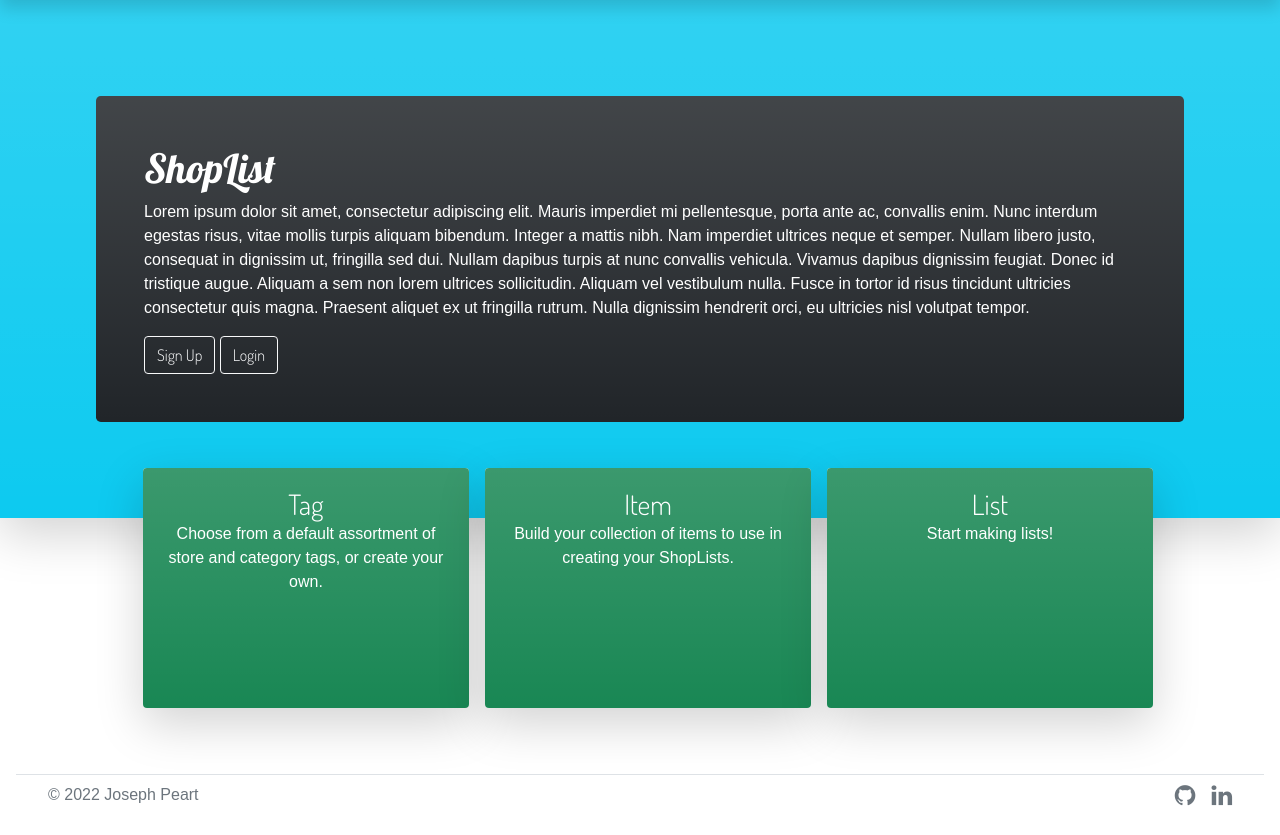
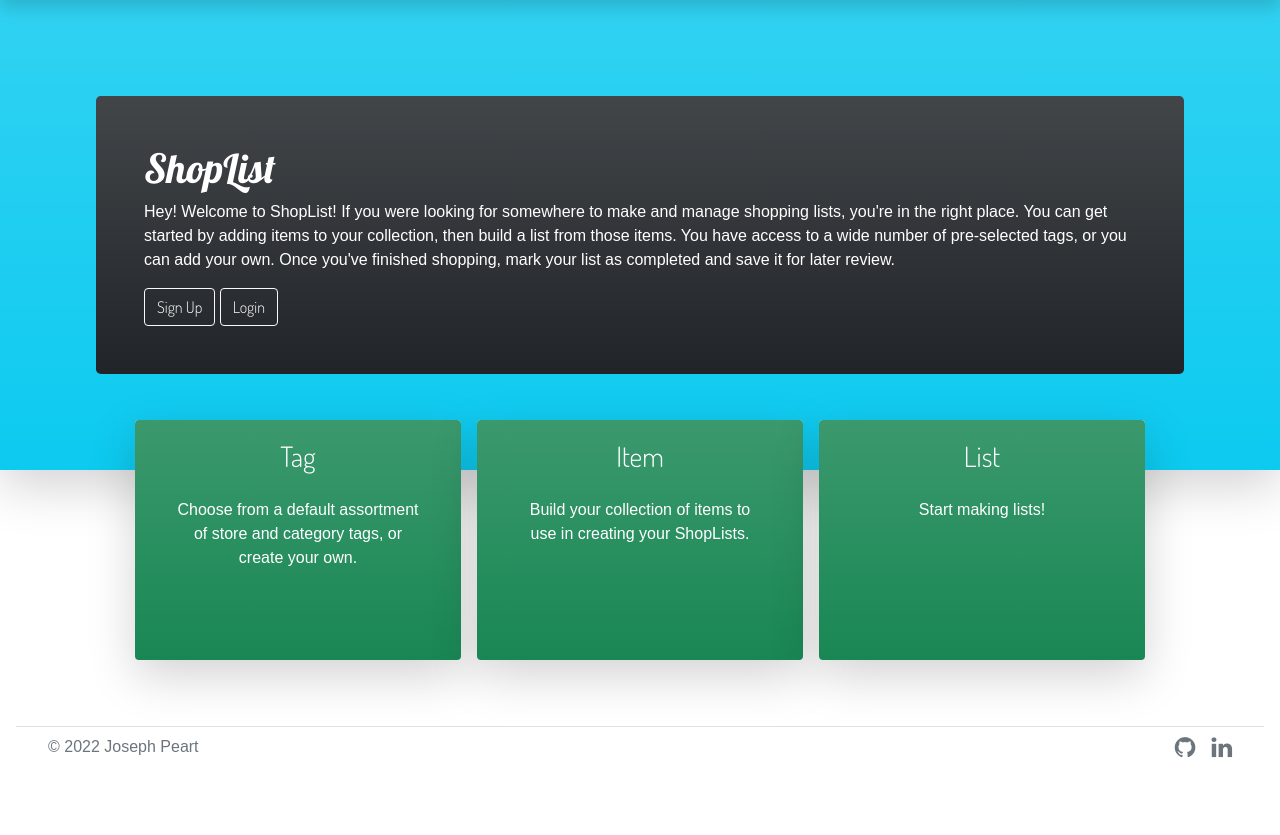
Before and after one commit to j-prt/shoplist-api, a Django app: page / in a window 1280 px wide. Shown: the part 62-897 px from the top of the page. After the commit the page ends 820 px from the top, so only its background shows below. Run offline with Django 3.2, Linux system fonts and the light colour scheme; parts of the project's set-up code (start-up, migrations or seed data) failed here and were passed over; some libraries are stand-ins or nearby versions; some web fonts are replaced.

Commit message:
Update index copy and add complete/incomplete to shoplist detail

```diff
--- a/app/frontend/templates/index.html
+++ b/app/frontend/templates/index.html
@@ -4,13 +4,11 @@
 <div class="p-5 bg-info bg-gradient shadow-lg">
   <div class="h-100 p-5 m-5 bg-dark bg-gradient text-white rounded-3">
     <h1 style="font-family: 'Lobster', cursive;">ShopList</h1>
-    <p>Lorem ipsum dolor sit amet, consectetur adipiscing elit. Mauris imperdiet mi pellentesque, porta ante ac,
-    convallis enim. Nunc interdum egestas risus, vitae mollis turpis aliquam bibendum. Integer a mattis nibh.
-    Nam imperdiet ultrices neque et semper. Nullam libero justo, consequat in dignissim ut, fringilla sed dui.
-    Nullam dapibus turpis at nunc convallis vehicula. Vivamus dapibus dignissim feugiat. Donec id tristique augue.
-    Aliquam a sem non lorem ultrices sollicitudin. Aliquam vel vestibulum nulla. Fusce in tortor id risus tincidunt
-    ultricies consectetur quis magna. Praesent aliquet ex ut fringilla rutrum. Nulla dignissim hendrerit orci, eu
-    ultricies nisl volutpat tempor.</p>
+    <p>Hey! Welcome to ShopList! If you were looking for somewhere to make and manage shopping lists,
+      you're in the right place. You can get started by adding items to your collection, then build
+      a list from those items. You have access to a wide number of pre-selected tags, or you can add
+      your own. Once you've finished shopping, mark your list as completed and save it for later review.
+    </p>
     <a href="{% url 'signup' %}" class="btn btn-outline-light">Sign Up</a>
     <a href="{% url 'login' %}" class="btn btn-outline-light">Login</a>
   </div>
@@ -18,22 +16,22 @@
 
 
 <div class="row justify-content-center" style="height: 15rem; position: relative; bottom: 50px;">
-  <div class="card col-md-4 px-0 mb-grid-gutter shadow-lg ms-3 border-0" style="max-width: 25%;">
+  <div class="card col-md-4 px-0 mb-grid-gutter shadow-lg border-0" style="max-width: 25%;">
     <div class="card-body bg-success bg-gradient rounded align-items-center text-white d-block text-center text-decoration-none">
       <h3 class="pt-1 mb-0">Tag</h3>
-      Choose from a default assortment of store and category tags, or create your own.
+      <p class="m-4">Choose from a default assortment of store and category tags, or create your own.</p>
     </div>
   </div>
   <div class="card col-md-4 px-0 mb-grid-gutter shadow-lg ms-3 border-0" style="max-width: 25%;">
     <div class="card-body bg-success bg-gradient rounded text-white d-block text-center text-decoration-none">
       <h3 class="pt-1 mb-0">Item</h3>
-      Build your collection of items to use in creating your ShopLists.
+      <p class="m-4">Build your collection of items to use in creating your ShopLists.</p>
     </div>
   </div>
   <div class="card col-md-4 px-0 mb-grid-gutter shadow-lg ms-3 border-0" style="max-width: 25%;">
     <div class="card-body bg-success bg-gradient rounded text-white d-block text-center text-decoration-none">
       <h3 class="pt-1 mb-0">List</h3>
-      Start making lists!
+      <p class="m-4">Start making lists!</p>
     </div>
   </div>
 </div>
--- a/app/frontend/templates/user_lists.html
+++ b/app/frontend/templates/user_lists.html
@@ -15,7 +15,10 @@
 <div class="container">
   <ul class="list-group">
     {% for shoplist in shoplist_list %}
-    <li class="list-group-item"><a href="{% url 'lists_detail' pk=shoplist.id slug=shoplist.title %}">{{ shoplist.title }}</a></li>
+    <li class="list-group-item">
+      {% if shoplist.active == False %}<span class="badge bg-success">✓</span>{% endif %}
+      <a href="{% url 'lists_detail' pk=shoplist.id slug=shoplist.title %}">{{ shoplist.title }}</a>
+    </li>
   {% empty %}
   <p>Nothing here. Create a new list?</p>
   {% endfor %}
--- a/app/frontend/urls.py
+++ b/app/frontend/urls.py
@@ -31,6 +31,11 @@ urlpatterns = [
         views.DeleteListView.as_view(),
         name='delete_list'
     ),
+    path(
+        'complete/<pk>/<slug>/',
+        views.ListCompleteView.as_view(),
+        name='list_complete'
+    ),
     path('new/', views.ListCreateView.as_view(), name='new_list'),
     path('my_items/', views.UserItemsView.as_view(), name='user_items'),
     path('new_item/', views.ItemCreateView.as_view(), name='new_item'),
--- a/app/frontend/views.py
+++ b/app/frontend/views.py
@@ -4,7 +4,7 @@ Views for HTML pages.
 
 from django.shortcuts import render
 from django.views import generic
-from django.db.models import Q
+from django.db.models import Q, F
 from django.urls import reverse, reverse_lazy
 from django.contrib.auth import get_user_model
 from django.contrib.auth.mixins import LoginRequiredMixin
@@ -40,7 +40,9 @@ class UserListsView(LoginRequiredMixin, generic.ListView):
 
     def get_queryset(self):
         queryset = super().get_queryset()
-        return queryset.filter(user_id=self.request.user.id)
+        return queryset.filter(
+            user_id=self.request.user.id
+            ).order_by('-active', '-id')
 
 
 class UserListsDetailView(LoginRequiredMixin, generic.DetailView):
@@ -64,10 +66,26 @@ class UserListsDetailView(LoginRequiredMixin, generic.DetailView):
             'Walmart': 'assets/walmart.jpg',
             }
         first = self.object.items.all()[0].store.name
+        context.update({'img_url': default_stores[first]})
+        return context
 
 
-        context.update({'img_url': default_stores[first]})
-        return context
+class ListCompleteView(LoginRequiredMixin, generic.RedirectView):
+    def get_redirect_url(self, *args, **kwargs):
+        return reverse(
+            'lists_detail',
+            kwargs={
+                'pk': self.kwargs.get('pk'),
+                'slug': self.kwargs.get('slug'),
+                }
+            )
+
+    def get(self, request, *args, **kwargs):
+        shoplist = models.ShopList.objects.get(id=self.kwargs.get('pk'))
+        shoplist.active = not shoplist.active
+        shoplist.save()
+
+        return super().get(request, *args, **kwargs)
 
 
 class ListCreateView(LoginRequiredMixin, generic.CreateView):
--- a/app/static/css/master.css
+++ b/app/static/css/master.css
@@ -23,3 +23,24 @@ h2, h3, h4, .btn {
 .main-body {
     padding: 4% 9%;
 }
+
+.center-overlay {
+    position: absolute;
+    bottom: 0;
+    background: rgb(0, 0, 0);
+    background: rgba(0, 0, 0, 0.3);
+    color: #f1f1f1;
+    width: 100%;
+    opacity:1;
+    color: white;
+    font-size: 1.5rem;
+    font-family: 'Dosis', sans-serif;
+    padding: 10px;
+    text-align: center;
+  }
+
+.imgcon {
+    width:100%;
+    filter:grayscale(100%);
+    position: relative;
+}
```
Also changed, not shown: app/frontend/templates/lists_detail.html (+12 -3 lines).
